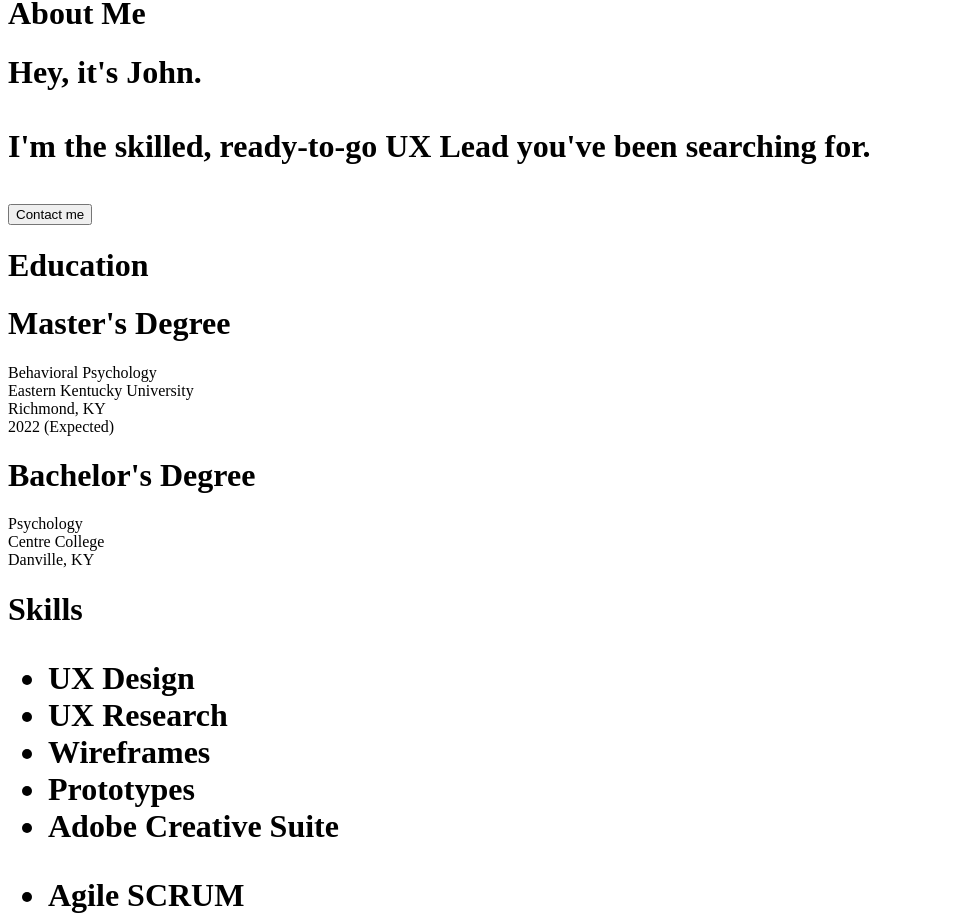
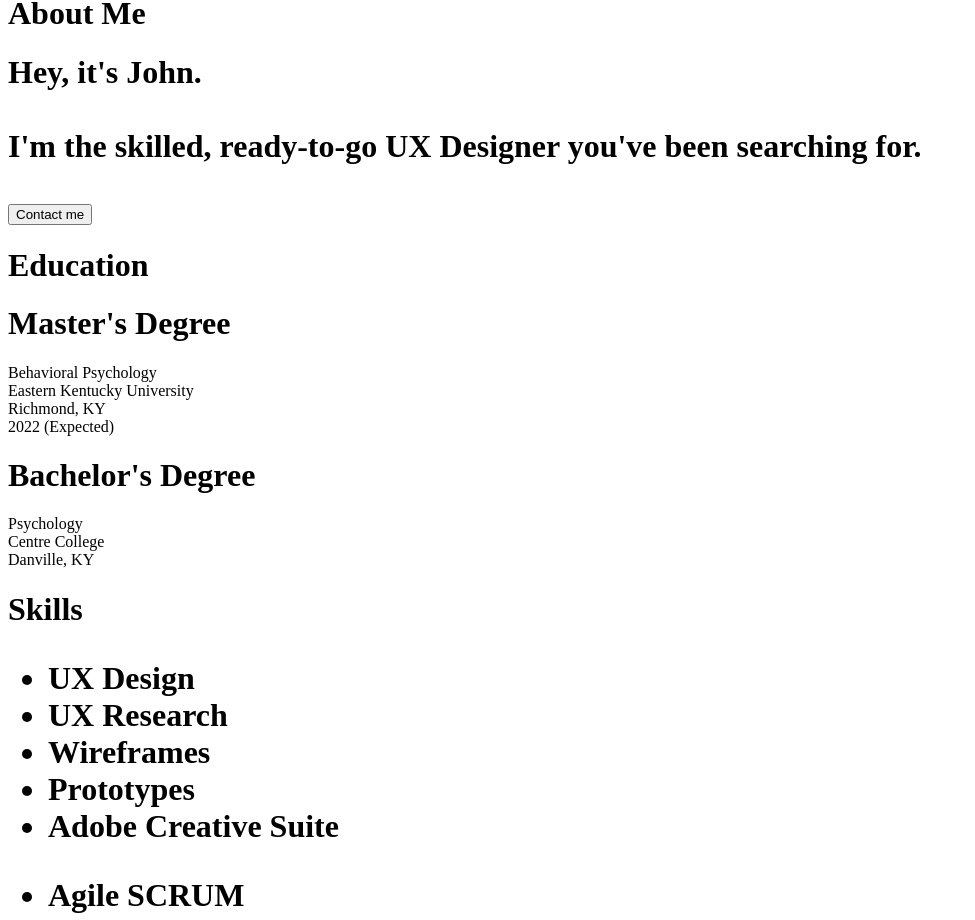
Before and after one commit to rhomanjames/Rhoman, a Next.js app: page / in a window 1280 px wide. Shown: the part 1478-2398 px from the top of the page, without its empty margins (0-975 px from the left). Built offline with nearby package versions, Linux system fonts and the light colour scheme.

Commit message:
word change

```diff
--- a/components/AboutMe.js
+++ b/components/AboutMe.js
@@ -24,7 +24,7 @@ function AboutMe() {
             <div className="w-full transition p-4 ">
                 {/*Content Text*/}
                 <div className="flex lg:p-0 p-1 space-y-4 flex-col text-left">
-                    <h1 className="justify-center md:text-sm lg:text-md flex flex-col align-center text-center">Hey, it's John. <br/> <br/> <b>I'm the skilled, ready-to-go UX Lead you've been searching for.</b></h1>
+                    <h1 className="justify-center md:text-sm lg:text-md flex flex-col align-center text-center">Hey, it's John. <br/> <br/> <b>I'm the skilled, ready-to-go UX Designer you've been searching for.</b></h1>
                 </div>
                 <br/>
                 <a href="#contact" className="ml-auto mr-auto w-full"><button className=" p-2 w-max flex text-center justify-center ml-auto mr-auto rounded-full bg-black text-white text-sm font-semibold bg-black ">Contact me</button></a>
```
